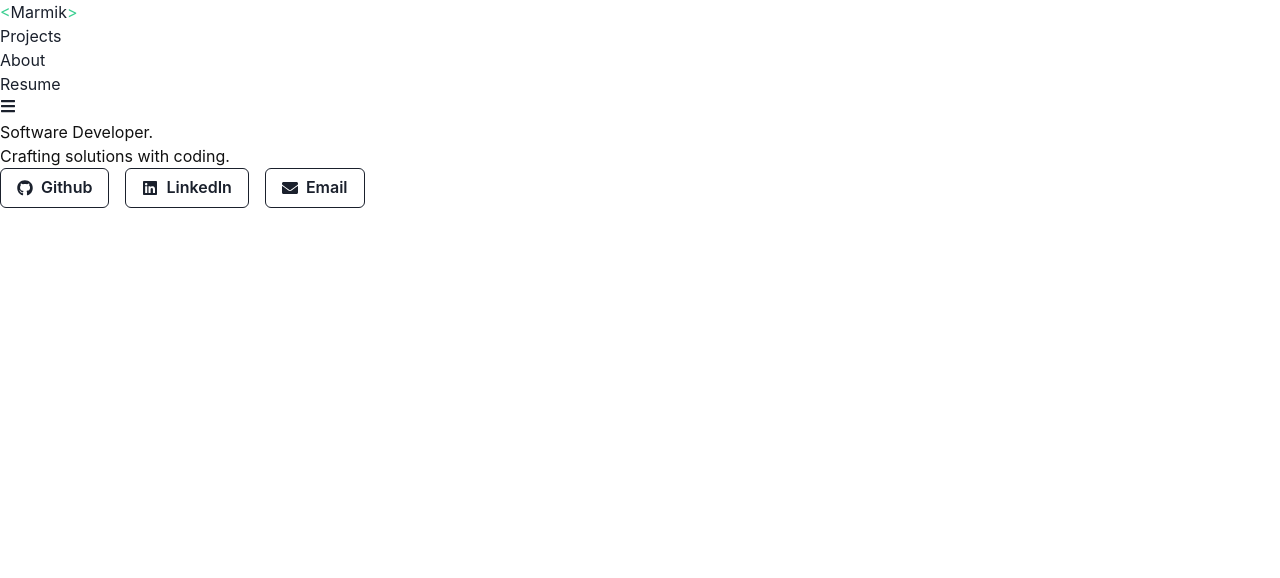
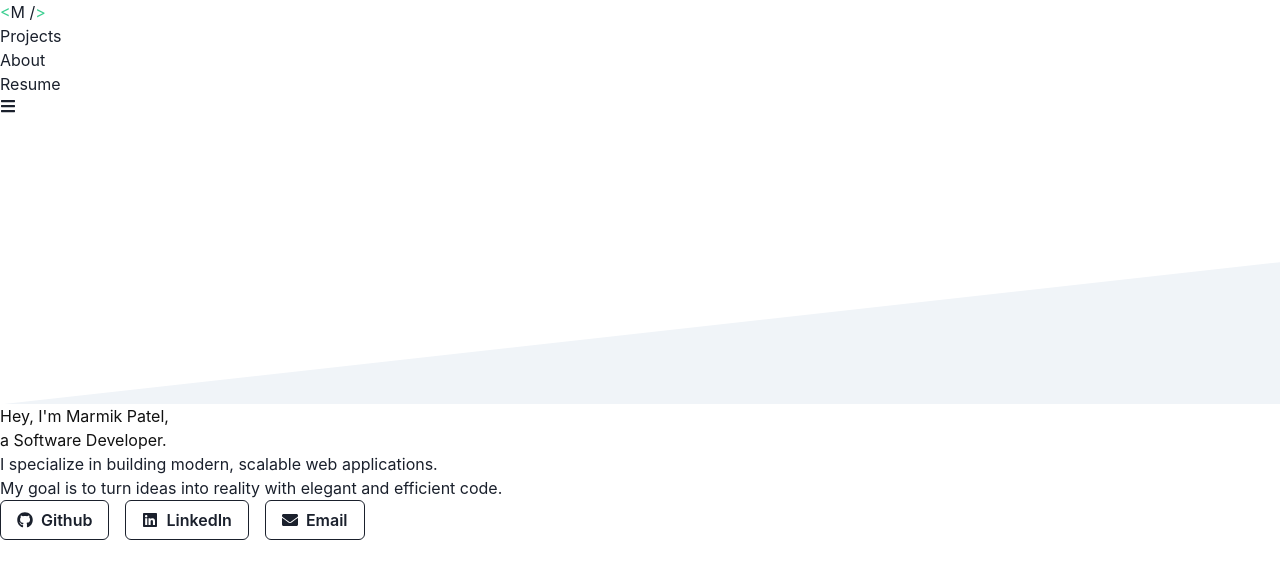
Before and after one commit to marmik28/my-portfolio, a Next.js app: page / in a window 1280 px wide. Shown: the top 578 px of the page. Built offline with nearby package versions, Linux system fonts and the light colour scheme.

Commit message:
UI changes to the hero page

```diff
--- a/Components/header.tsx
+++ b/Components/header.tsx
@@ -21,9 +21,9 @@ const Header: React.FC = () => {
     return (
         <div className="block">
         <div className="flex justify-between items-center fixed z-50 top-0 left-0 right-0 mx-auto max-w-screen-xl w-full py-4 bg-white md:py-8">
-            <p className="m-0 py-0 px-4 font-poppins font-medium slide delay text-3xl md:text-4xl">
+            <p className="m-0 py-0 px-4 font-poppins font-medium slide delay text-3xl">
                 <span className="heroText2">&lt;</span>
-                Marmik
+                M /
                 <span className="heroText2">&gt;</span>
             </p>
             <div className="hidden md:flex justify-between text-2xl font-medium">
--- a/Components/hero.tsx
+++ b/Components/hero.tsx
@@ -6,22 +6,43 @@ import { FaLinkedin, FaGithub, FaEnvelope } from "react-icons/fa";
 const Hero: React.FC = () => {
     return (
         <ChakraProvider>
-            <div className="max-w-screen-xl w-full my-0 mx-auto px-4 pt-[16vh] pb-[12vh] md:pt-[24vh] md:pb-[16vh]">
-                <h1 className="text-3xl md:text-6xl lg:text-7xl font-poppins font-semibold heroText pb-6 md:pb-8 slide delay01">
-                    Software Developer.
+            <div className="relative max-w-screen-xl w-full my-0 mx-auto px-4 pt-[18vh] pb-[14vh] md:pt-[26vh] md:pb-[18vh]">
+                {/* Background SVG */}
+                <div className="absolute inset-0 overflow-hidden">
+                    <svg
+                        viewBox="0 0 1440 320"
+                        className="absolute bottom-0 w-full h-full"
+                        xmlns="http://www.w3.org/2000/svg"
+                    >
+                        <path
+                            fill="#F0F4F8"
+                            fillOpacity="1"
+                            d="M0,320L1440,160L1440,320L0,320Z"
+                        ></path>
+                    </svg>
+                </div>
+
+                {/* Text Content */}
+                <h1 className="relative text-4xl md:text-5xl lg:text-6xl xl:text-7xl font-poppins font-semibold heroText pb-6 md:pb-8">
+                    Hey, I&apos;m Marmik Patel,
                     <br />
-                    Crafting solutions with coding.
+                    a Software Developer.
                 </h1>
-                <div>
+                <p className="relative text-base md:text-lg lg:text-xl xl:text-2xl font-light text-gray-600 leading-relaxed md:leading-loose mb-8 md:mb-10">
+                    I specialize in building modern, scalable web applications.
+                    <br />
+                    My goal is to turn ideas into reality with elegant and efficient code.
+                </p>
+
+                {/* Social Media Links */}
+                <div className="relative">
                     <Stack
                         direction="row"
                         spacing={4}
                         align="center"
                         justify={{ sm: "space-evenly", md: "flex-start" }}
                     >
-                    <a
-                        href="https://github.com"
-                    >
+                        <a href="https://github.com">
                             <Button
                                 leftIcon={<FaGithub />}
                                 colorScheme="black"
@@ -32,9 +53,7 @@ const Hero: React.FC = () => {
                                 Github
                             </Button>
                         </a>
-                    <a
-                        href="https://linkedin.com"
-                    >
+                        <a href="https://linkedin.com">
                             <Button
                                 leftIcon={<FaLinkedin />}
                                 colorScheme="black"
@@ -45,9 +64,7 @@ const Hero: React.FC = () => {
                                 LinkedIn
                             </Button>
                         </a>
-                    <a
-                        href="mailto:example@example.com"
-                    >
+                        <a href="mailto:example@example.com">
                             <Button
                                 leftIcon={<FaEnvelope />}
                                 colorScheme="black"
```
Lines whose indentation alone changed are shown as unchanged.
